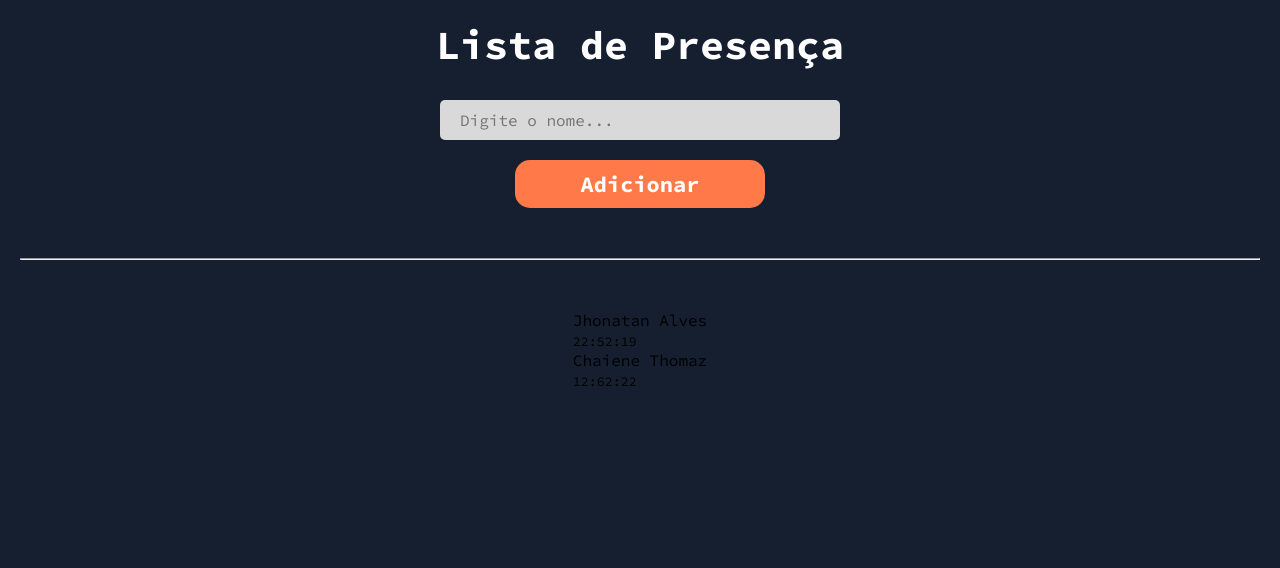
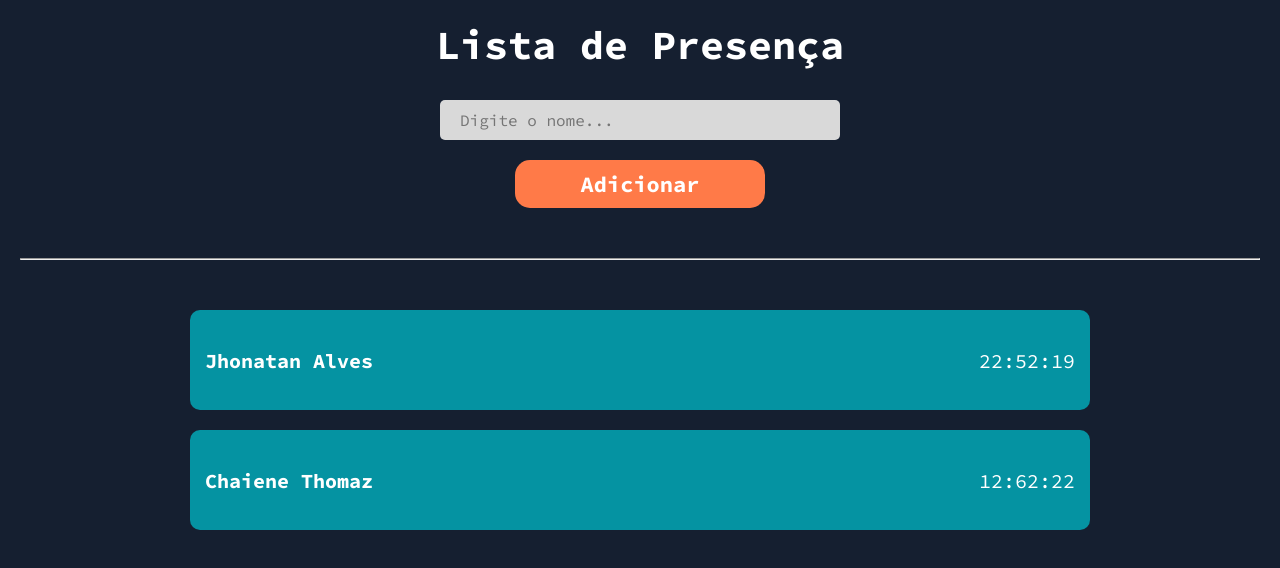
Before and after one commit to JhonatanGAlves/attendance-list, a React (Vite) app: page / in a window 1280 px wide. Shown: the top 568 px of the page. Built offline with nearby package versions, Linux system fonts and the light colour scheme.

Commit message:
🎨 title: add styles to Card component

```diff
--- a/src/components/Card/styles.ts
+++ b/src/components/Card/styles.ts
@@ -1,5 +1,27 @@
 import styled from "styled-components";
 
 export const Container = styled.div`
+  display: flex;
+  justify-content: space-between;
+  align-items: center;
 
+  width: 900px;
+  max-width: 900px;
+  min-width: 200px;
+  height: 100px;
+  padding: 0 15px;
+  margin-bottom: 20px;
+
+  border-radius: 10px;
+
+  color: #FFFFFF;
+  background: #0593A2;
+
+  p, small {
+    font-size: 20px;
+  }
+
+  p {
+    font-weight: 700;
+  }
 `
```
